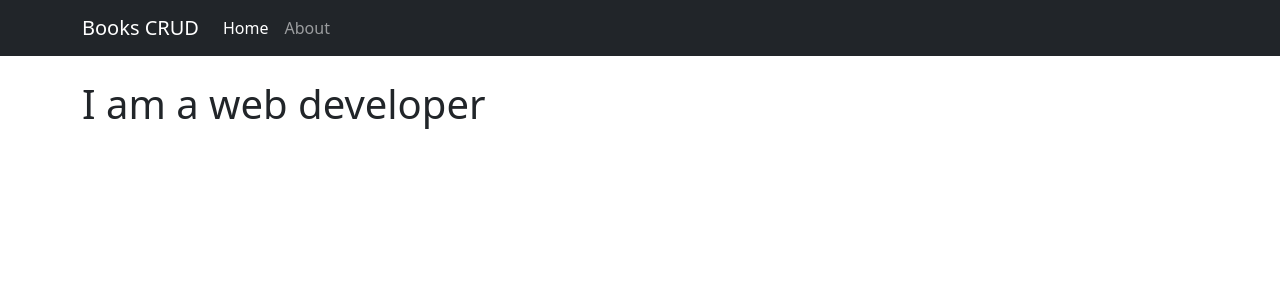
After one commit to ItsAndhika/php-book-crud, a PHP site: page /php-books-crud/about.php in a window 1280 px wide. The commit adds this page. Shown: the top 300 px of the page. Run offline with PHP 8.4, Linux system fonts and the light colour scheme; some libraries are stand-ins or nearby versions.

Commit message:
Add about page, make flash message, and make slugify function

```diff
--- /dev/null
+++ b/about.php
@@ -0,0 +1,26 @@
+<!DOCTYPE html>
+<html lang="en">
+
+<head>
+    <meta charset="UTF-8">
+    <meta http-equiv="X-UA-Compatible" content="IE=edge">
+    <meta name="viewport" content="width=device-width, initial-scale=1.0">
+    <title>About Me</title>
+    <link rel="stylesheet" href="css/bootstrap.css">
+</head>
+
+<body>
+    <?php require "./navbar.php" ?>
+
+    <div class="container mt-4">
+        <div class="row">
+            <div class="col">
+                <h1>I am a web developer</h1>
+            </div>
+        </div>
+    </div>
+
+    <script src="js/bootstrap.js"></script>
+</body>
+
+</html>
--- /dev/null
+++ b/constants.php
@@ -0,0 +1,2 @@
+<?php
+const BASE_URL = "http://localhost/php-books-crud";
--- a/navbar.php
+++ b/navbar.php
@@ -1,16 +1,20 @@
+<?php
+require "./constants.php";
+?>
+
 <nav class="navbar navbar-expand-lg bg-dark navbar-dark">
     <div class="container">
-        <a class="navbar-brand" href="http://localhost/php-books-crud/">Books CRUD</a>
+        <a class="navbar-brand" href="<?= BASE_URL; ?>">Books CRUD</a>
         <button class="navbar-toggler" type="button" data-bs-toggle="collapse" data-bs-target="#navbarNav" aria-controls="navbarNav" aria-expanded="false" aria-label="Toggle navigation">
             <span class="navbar-toggler-icon"></span>
         </button>
         <div class="collapse navbar-collapse" id="navbarNav">
             <ul class="navbar-nav">
                 <li class="nav-item">
-                    <a class="nav-link active" aria-current="page" href="http://localhost/php-books-crud/">Home</a>
+                    <a class="nav-link active" aria-current="page" href="<?= BASE_URL; ?>">Home</a>
                 </li>
                 <li class="nav-item">
-                    <a class="nav-link" href="/about">About</a>
+                    <a class="nav-link" href="<?= BASE_URL; ?>/about.php">About</a>
                 </li>
             </ul>
         </div>
```
Also changed, not shown: Database.php (+13 -1 lines), add.php (+3 -17 lines), index.php (+10 -1 lines), slugify.php (added).
